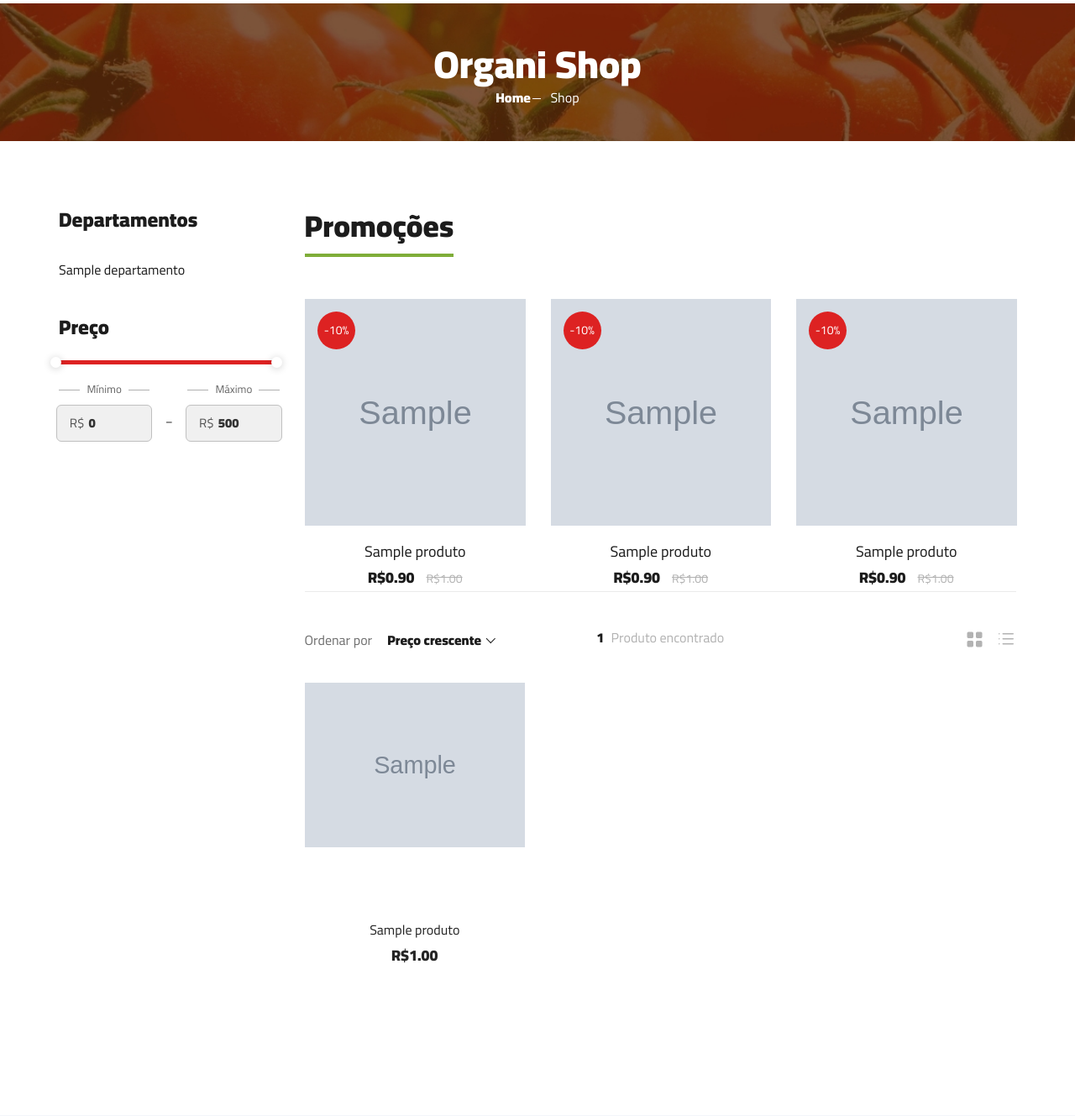
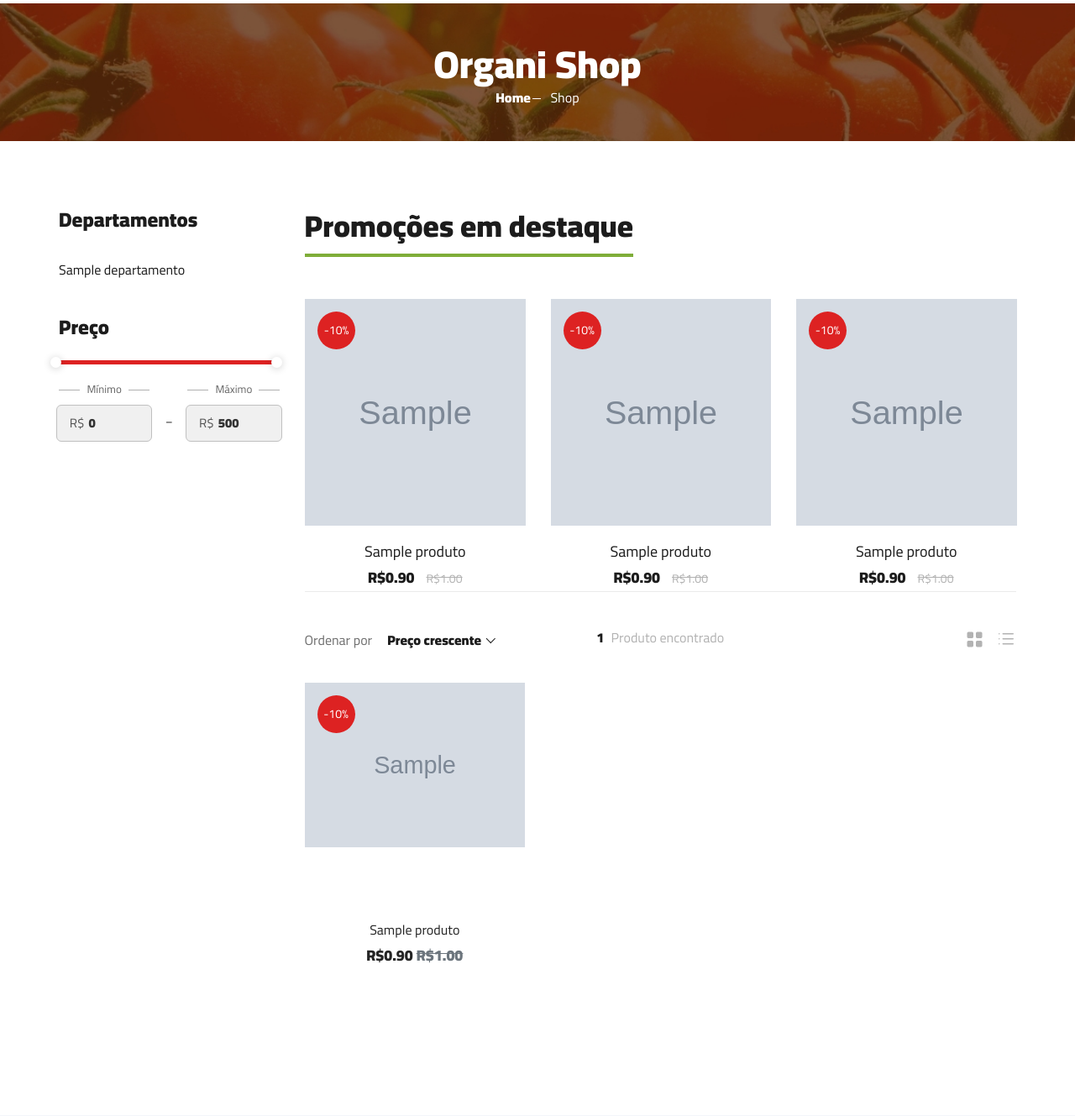
Before and after one commit to DiogoAug16/projeto-produtos-naturais, a Django app: page /shop/ in a window 1280 px wide. Shown: the part 204-1533 px from the top of the page at 84% size. Run offline with Django 5.2, Linux system fonts and the light colour scheme; tables that the repository leaves empty hold one stand-in row (values such as "Sample post"); grey boxes marked "Sample" are stand-in pictures; some libraries are stand-ins or nearby versions.

Commit message:
feat: terminado aba de promoções

```diff
--- a/produtos_naturais/static/css/style.css
+++ b/produtos_naturais/static/css/style.css
@@ -1424,6 +1424,20 @@ ol {
   position: relative;
   overflow: hidden;
 }
+.product__item__pic .product__discount__percent {
+  height: 45px;
+  width: 45px;
+  background: #dd2222;
+  border-radius: 50%;
+  font-size: 14px;
+  color: #ffffff;
+  line-height: 45px;
+  text-align: center;
+  position: absolute;
+  left: 15px;
+  top: 15px;
+  z-index: 2;
+}
 
 .product__item__pic__hover {
   position: absolute;
--- a/produtos_naturais/static/sass/_shop-grid.scss
+++ b/produtos_naturais/static/sass/_shop-grid.scss
@@ -294,6 +294,22 @@
     height: 270px;
     position: relative;
     overflow: hidden;
+
+    // ADICIONE ESTA NOVA REGRA para o selo dentro da listagem geral:
+    .product__discount__percent {
+        height: 45px;
+        width: 45px;
+        background: #dd2222;       // Fundo vermelho
+        border-radius: 50%;        // Círculo
+        font-size: 14px;
+        color: $white-color;       // Texto branco (ex: #fff)
+        line-height: 45px;         // Centraliza texto verticalmente
+        text-align: center;        // Centraliza texto horizontalmente
+        position: absolute;
+        left: 15px;
+        top: 15px;
+        z-index: 2;                // Garante que fique sobre a tag <img>
+    }
 }
 
 .product__item__pic__hover {
--- a/templates/shop-grid.html
+++ b/templates/shop-grid.html
@@ -2,7 +2,6 @@
 {% load static %}
 {% block  content %}
 
-<body>
 {% include 'includes/hamburguer.html' %}
 {%include 'includes/hero_normal.html'%}
 
@@ -86,7 +85,7 @@
             <div class="col-lg-9 col-md-7">
                 <div class="product__discount">
                     <div class="section-title product__discount__title">
-                            <h2>Promoções</h2>
+                        <h2>Promoções em destaque</h2>
                     </div>
                     <div class="row">
                         <div class="product__discount__slider owl-carousel">
@@ -157,6 +156,9 @@
                         <div class="product__item">
                             <div class="product__item__pic">
                                 <img src="{{ prod.produto_imagem.url }}">
+                                {% if prod.promocao_valor_porcentagem %}
+                                <div class="product__discount__percent">-{{prod.promocao_valor_porcentagem}}%</div>
+                                {% endif %}
                                 <ul class="product__item__pic__hover">
                                     <li><a href="#"><i class="fa fa-heart"></i></a></li>
                                     <li><a href="#"><i class="fa fa-retweet"></i></a></li>
@@ -165,7 +167,14 @@
                             </div>
                             <div class="product__item__text">
                                 <h6><a href="#">{{prod.produto_nome}}</a></h6>
-                                    <h5>R${{prod.preco}}</h5>
+                                {% if prod.promocao_valor_porcentagem %}
+                                <h5>
+                                    R${{ prod.preco_com_desconto|floatformat:2 }}
+                                    <span class="text-muted" style="text-decoration: line-through;">R${{ prod.preco|floatformat:2 }}</span>
+                                </h5>
+                                {% else %}
+                                    <h5>R${{ prod.preco|floatformat:2 }}</h5>
+                                {% endif %}
                             </div>
                         </div>
                     </div>
```
Also changed, not shown: 1 other file. Lines whose indentation alone changed are shown as unchanged.
